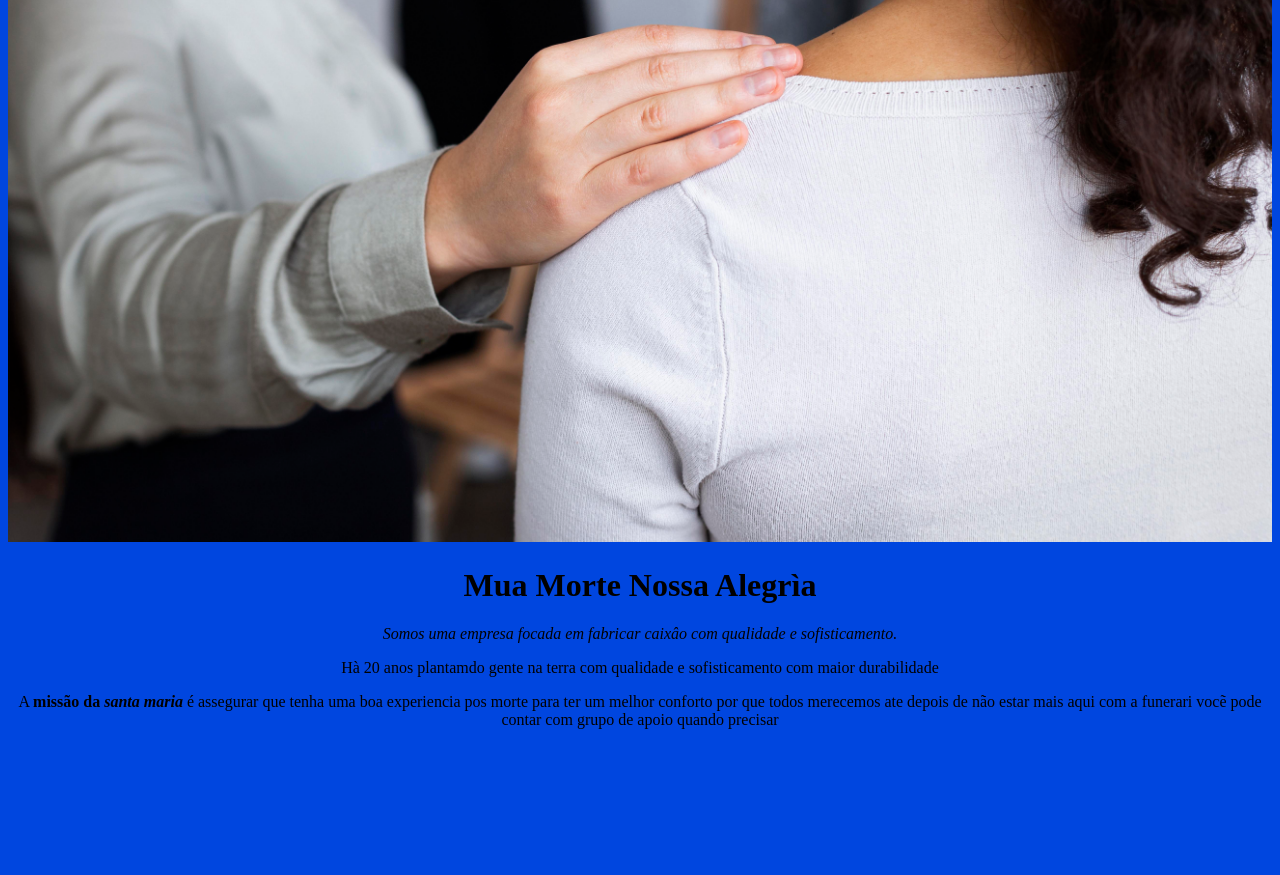
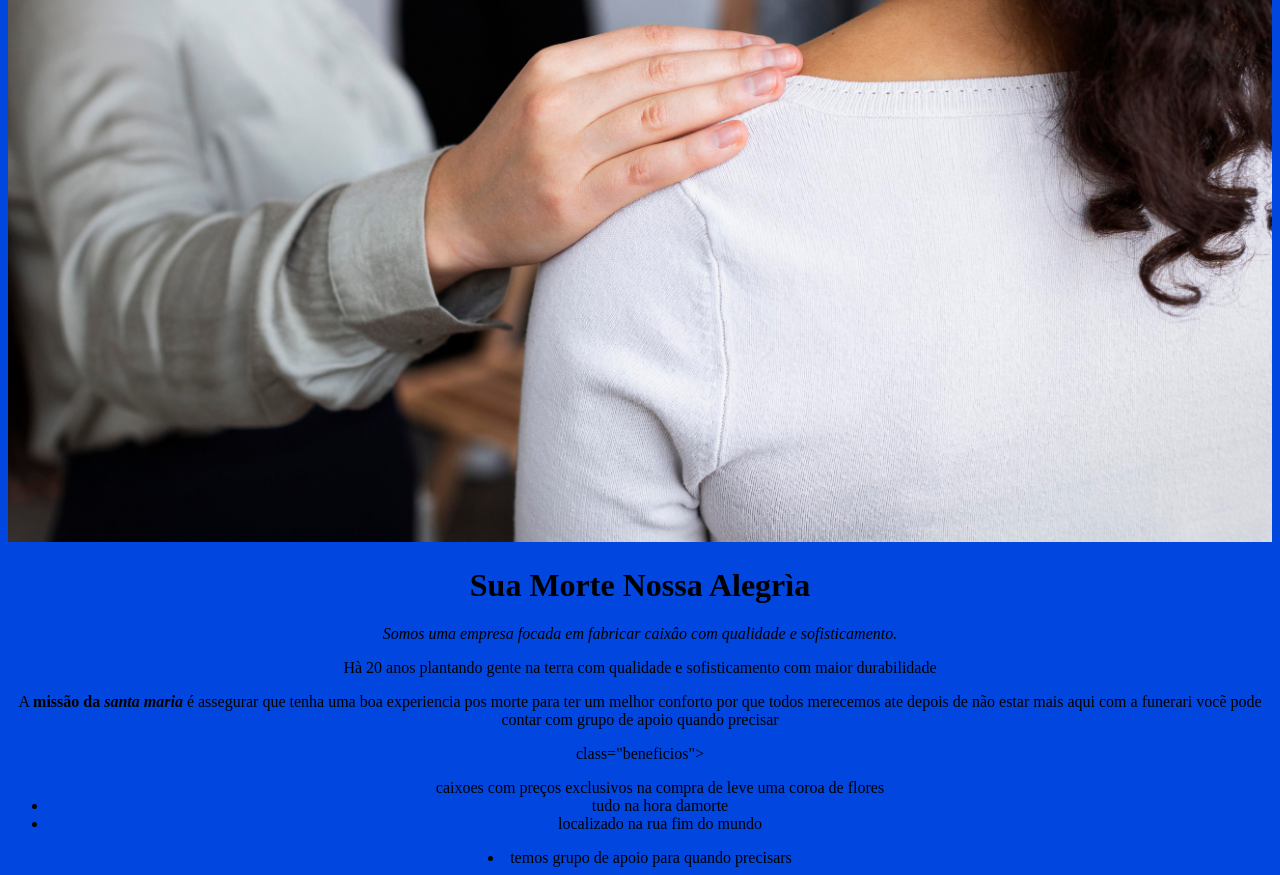
Before and after one commit to Aluaraestudante/BAROA-1B-PENSAMENTO-COMPUTACIONAL, a plain HTML site: page Index.html in a window 1280 px wide. Shown: the part 309-1184 px from the top of the page. Before the commit the page ends 1054 px from the top, so only its background shows below. Drawn offline with Linux system fonts and the light colour scheme; a script that the page names is missing.

Commit message:
Add files via upload

```diff
--- a/Index.html
+++ b/Index.html
@@ -9,17 +9,23 @@
     <script src='main.js'></script>
 </head>
 <body>
-
+ <div class="conteudo">
     <img class="capa" src="capa.jpg">
 
-    <h1> Mua Morte Nossa Alegrìa</h1>
+    <h1> Sua Morte Nossa Alegrìa</h1>
 
     <p><em>Somos uma empresa focada em fabricar caixâo com qualidade e sofisticamento.</em></p>
 
-    <p>Hà 20 anos plantamdo gente na terra com qualidade e sofisticamento com maior durabilidade </p>
+    <p>Hà 20 anos plantando gente na terra com qualidade e sofisticamento com maior durabilidade </p>
 
     <p>A <strong>missão da <em>santa maria </em></strong> é assegurar
     que tenha uma boa experiencia pos morte para ter um melhor conforto por que todos merecemos ate depois de não estar mais aqui com a funerari vocẽ pode contar com grupo de apoio quando precisar   </p>
+ </div>class="beneficios">
+ <ul>caixoes com preços exclusivos na compra de leve uma coroa de flores
+            <li>tudo na hora damorte</li>
+            <li>localizado na rua fim do mundo</li>
+ </ul>       <li>temos grupo de apoio para quando precisars</li>
+
 
 </body>
 </html>
```
